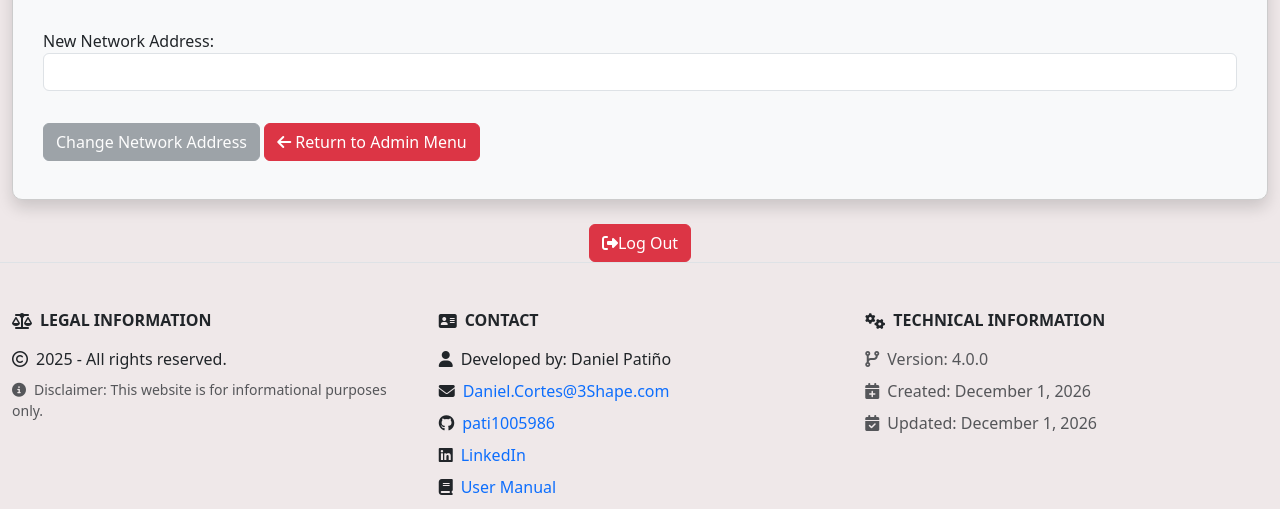
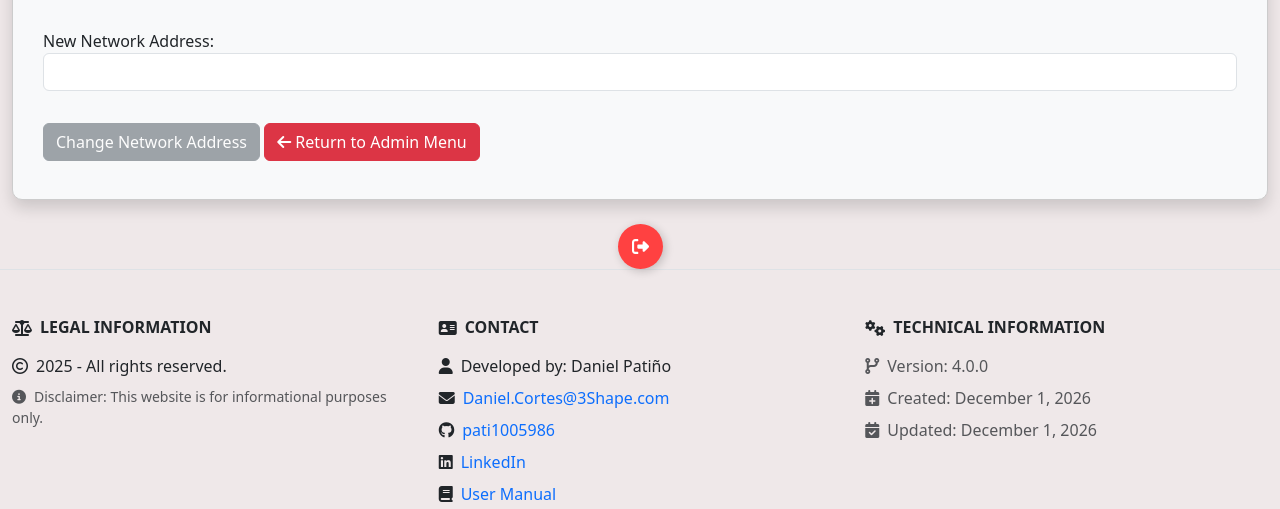
Before and after one commit to pati1005986/3Shape_project, a PHP site: page /3Shape_project/View/Int_changePsw.php in a window 1280 px wide. Shown: the part 750-1259 px from the top of the page. Run offline with PHP 8.4, Linux system fonts and the light colour scheme; the visitor is signed in with stand-in values (Sample User, id 1).

Commit message:
Animaciones

```diff
--- a/View/Int_changePsw.php
+++ b/View/Int_changePsw.php
@@ -292,28 +292,118 @@ $_SESSION['last_activity'] = time();
                                 return true;
                             }
                         </script>
-                        <!-- Botón de Cerrar Sesión -->
-                        <div class="text-center mt-4">
-                            <button class="btn btn-danger" onclick="confirmLogout()"><i class="fas fa-sign-out-alt"></i>Log Out </button>
-                        </div>
+                        <style>
+.Btn {
+  display: flex;
+  align-items: center;
+  justify-content: flex-start;
+  width: 45px;
+  height: 45px;
+  border: none;
+  border-radius: 50%;
+  cursor: pointer;
+  position: relative;
+  overflow: hidden;
+  transition-duration: .3s;
+  box-shadow: 2px 2px 10px rgba(0, 0, 0, 0.199);
+  background-color: rgb(255, 65, 65);
+}
 
-                        <script>
-                            function confirmLogout() {
-                                if (window.confirm("Are you sure you want to log out?")) {
-                                    // Set a cookie for the error message
-                                    document.cookie = "error_message=Successful logout; path=/; max-age=30";
-                                    window.location.href = "../Controller/Cerrar_sesion.php";
+/* plus sign */
+.sign {
+  width: 100%;
+  transition-duration: .3s;
+  display: flex;
+  align-items: center;
+  justify-content: center;
+}
 
-                                    return false;
-                                }
-                            }
-                        </script>
+.sign svg {
+  width: 17px;
+}
+
+.sign svg path {
+  fill: white;
+}
+/* text */
+.text {
+  position: absolute;
+  right: 0%;
+  width: 0%;
+  opacity: 0;
+  color: white;
+  font-size: 1.2em;
+  font-weight: 600;
+  transition-duration: .3s;
+}
+/* hover effect on button width */
+.Btn:hover {
+  width: 125px;
+  border-radius: 40px;
+  transition-duration: .3s;
+}
+
+.Btn:hover .sign {
+  width: 30%;
+  transition-duration: .3s;
+  padding-left: 20px;
+}
+/* hover effect button's text */
+.Btn:hover .text {
+  opacity: 1;
+  width: 70%;
+  transition-duration: .3s;
+  padding-right: 10px;
+}
+/* button click effect*/
+.Btn:active {
+  transform: translate(2px ,2px);
+}
+                        </style>
+   <div class="text-center mt-4 d-flex justify-content-center">
+    <button class="Btn" id="logoutBtn">
+        <div class="sign">
+            <svg viewBox="0 0 512 512"><path d="M377.9 105.9L500.7 228.7c7.2 7.2 11.3 17.1 11.3 27.3s-4.1 20.1-11.3 27.3L377.9 406.1c-6.4 6.4-15 9.9-24 9.9c-18.7 0-33.9-15.2-33.9-33.9l0-62.1-128 0c-17.7 0-32-14.3-32-32l0-64c0-17.7 14.3-32 32-32l128 0 0-62.1c0-18.7 15.2-33.9 33.9-33.9c9 0 17.6 3.6 24 9.9zM160 96L96 96c-17.7 0-32 14.3-32 32l0 256c0 17.7 14.3 32 32 32l64 0c17.7 0 32 14.3 32 32s-14.3 32-32 32l-64 0c-53 0-96-43-96-96L0 128C0 75 43 32 96 32l64 0c17.7 0 32 14.3 32 32s-14.3 32-32 32z"></path></svg>
+        </div>
+        <div class="text">Logout</div>
+    </button>
+</div>
+
+<script>
+    // SweetAlert2 para confirmar logout
+    document.getElementById('logoutBtn').addEventListener('click', function() {
+        Swal.fire({
+            title: 'Are you sure?',
+            text: "You are about to log out!",
+            icon: 'warning',
+            showCancelButton: true,
+            confirmButtonColor: '#3085d6',
+            cancelButtonColor: '#d33',
+            confirmButtonText: 'Yes, Log Out',
+            cancelButtonText: 'Cancel',
+            backdrop: `
+                rgba(0,0,0,0.7)
+                url("../Configuration/images/nyan-cat.gif")
+                left top
+                no-repeat
+            `
+        }).then((result) => {
+            if (result.isConfirmed) {
+                // Set cookie and redirect
+                document.cookie = "error_message=Successful logout; path=/; max-age=30";
+                window.location.href = "../Controller/Cerrar_sesion.php";
+            }
+        });
+    });
+</script>
                     </div>
                 </div>
             </div>
+            <br>
             <script src="../Configuration/JQuery/jquery-3.7.1.js"></script>
             <script src="../Configuration/bootstrap/js/bootstrap.min.js"></script>
 </body>
+<br>
 <?php include './Fragments/footer.php'; ?>
 
 </html>
```
Also changed, not shown: index.php (+35 -4 lines), 1 other file.
